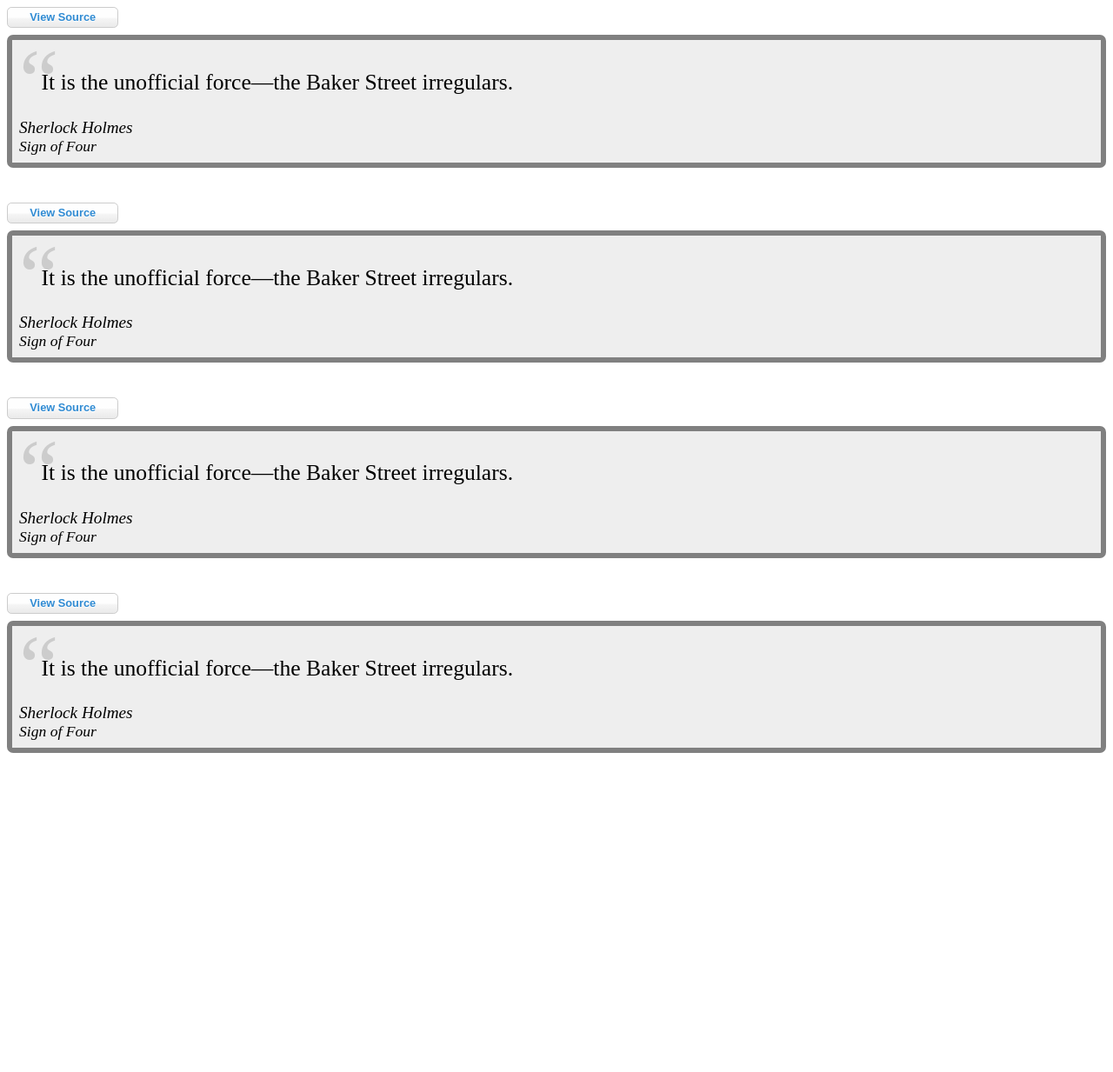
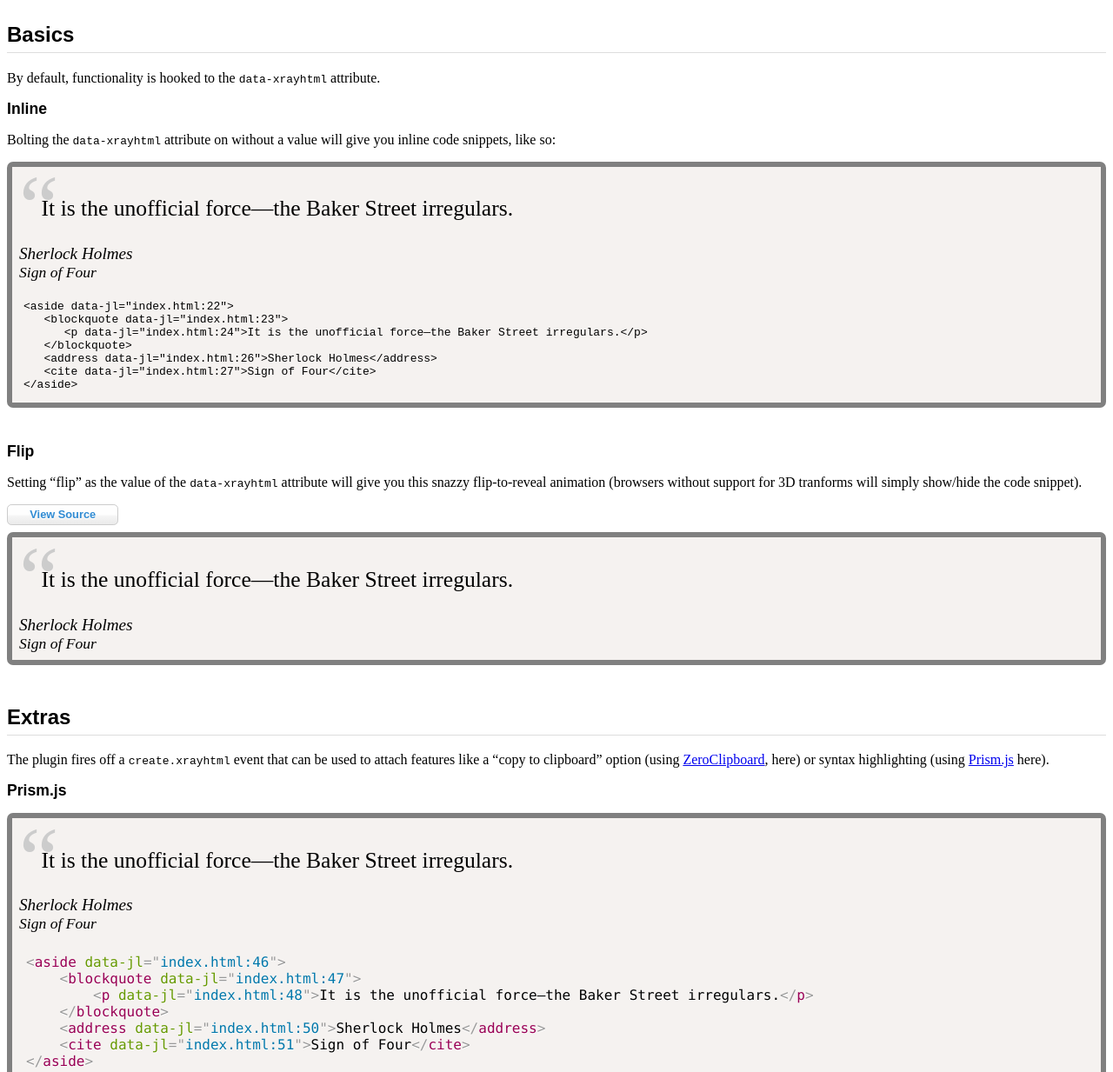
Before and after one commit to filamentgroup/X-rayHTML, a website: page index.html in a window 1280 px wide. Shown: the top 1233 px of the page at 87% size. Before the commit the page ends 906 px from the top, so only its background shows below. Drawn offline with Linux system fonts and the light colour scheme.

Commit message:
Switched init to data attribute, added inline option.

```diff
--- a/demo/demo.css
+++ b/demo/demo.css
@@ -1,5 +1,20 @@
 /* Demo
 -------------------------- */
+h1, h2 {
+	font-family: sans-serif;
+}
+h1 {
+	border-bottom: 1px solid #ddd;
+	padding: .25em 0;
+}
+h2 {
+	font-size: 1.1em;
+}
+
+
+.xrayhtml {
+	position: relative !important;
+}
 
 .btn {
 	background-color: #fefefe;
@@ -8,7 +23,6 @@
 	background-image: linear-gradient( top, rgba( 255,255,255,.1 ) 0%, rgba( 255,255,255,.1 ) 50%, rgba( 170,170,170,.1 ) 55%, rgba( 120,120,120,.15 ) 100% );
 	border: 1px solid #ccc;
 	border-radius: .4em;
-	box-shadow: 0 1px 0 rgba(255,255,255,1);
 	color: #308bd3;
 	cursor: pointer;
 	display: block;
@@ -26,30 +40,49 @@
 	-ms-box-sizing: border-box;
 	box-sizing: border-box;
 }
+
+
+.method-inline .btn {
+	width: auto;
+	display: inline-block;
+	position: absolute;
+	right: 0;
+	bottom: 0;
+	padding-left: 1em;
+	padding-right: 1em;
+	border-radius: 5px 0 0 0;
+	border-width: 1px 0 0 1px;
+}
+
+.method-flip .btn-copy {
+	border-width: 0 0 1px 0;
+	border-radius: 0;
+}
 .btn-small {
 	display: inline-block;
 	font-size: .8em;
 	padding: .4em 2% .35em 2%;
 	width: auto;
 }
-.source {
+[data-xrayhtml] {
 	background: #aaa;
 	border: 6px solid rgba(0,0,0,.25);
 	border-radius: 7px;
 	margin: .5em 0 2.5em 0;
 }
-.source pre {
+.xrayhtml pre {
+	padding: 1em;
 	margin: 0 !important; /* Prism style override. */
 }
-.source code {
+.xrayhtml code {
 	white-space: pre-wrap !important; /* Prism style override. */
 }
 .snippet,
 .source-panel {
-	background: #eee;
+	background: #f5f2f0;
 }
 aside {
-	background: #eee;
+	background: #f5f2f0;
 	padding: .5em;
 }
 blockquote {
--- a/index.html
+++ b/index.html
@@ -13,7 +13,13 @@
 
 </head>
 <body>
-	<div class="source"><aside>
+	<section>
+		<h1>Basics</h1>
+		<p>By default, functionality is hooked to the <code>data-xrayhtml</code> attribute.</p>
+
+		<h2>Inline</h2>
+		<p>Bolting the <code>data-xrayhtml</code> attribute on without a value will give you inline code snippets, like so:</p>
+		<div data-xrayhtml><aside>
 	<blockquote>
 		<p>It is the unofficial force—the Baker Street irregulars.</p>
 	</blockquote>
@@ -21,7 +27,23 @@
 	<cite>Sign of Four</cite>
 </aside></div>
 
-	<div class="source prism"><aside>
+		<h2>Flip</h2>
+		<p>Setting “flip” as the value of the <code>data-xrayhtml</code> attribute will give you this snazzy flip-to-reveal animation (browsers without support for 3D tranforms will simply show/hide the code snippet).</p>
+		<div data-xrayhtml="flip"><aside>
+	<blockquote>
+		<p>It is the unofficial force—the Baker Street irregulars.</p>
+	</blockquote>
+	<address>Sherlock Holmes</address>
+	<cite>Sign of Four</cite>
+</aside></div>
+	</section>
+
+	<section>
+		<h1>Extras</h1>
+		<p>The plugin fires off a <code>create.xrayhtml</code> event that can be used to attach features like a “copy to clipboard” option (using <a href="https://github.com/jonrohan/ZeroClipboard">ZeroClipboard</a>, here) or syntax highlighting (using <a href="http://prismjs.com">Prism.js</a> here).</p>
+
+		<h2>Prism.js</h2>
+		<div data-xrayhtml class="prism"><aside>
 	<blockquote>
 		<p>It is the unofficial force—the Baker Street irregulars.</p>
 	</blockquote>
@@ -29,7 +51,8 @@
 	<cite>Sign of Four</cite>
 </aside></div>
 
-	<div class="source zeroclip"><aside>
+		<h2>ZeroClipboard</h2>
+		<div data-xrayhtml class="zeroclip"><aside>
 	<blockquote>
 		<p>It is the unofficial force—the Baker Street irregulars.</p>
 	</blockquote>
@@ -37,13 +60,16 @@
 	<cite>Sign of Four</cite>
 </aside></div>
 
-	<div class="source prism zeroclip"><aside>
+		<h2>Prism.js and ZeroClipboard</h2>
+		<div data-xrayhtml="flip" class="prism zeroclip"><aside>
 	<blockquote>
 		<p>It is the unofficial force—the Baker Street irregulars.</p>
 	</blockquote>
 	<address>Sherlock Holmes</address>
 	<cite>Sign of Four</cite>
 </aside></div>
+
+	</section>
 
 	<script src="libs/jquery/jquery.js"></script>
 	<script src="src/X-rayHTML.js"></script>
@@ -53,7 +79,7 @@
 	<script src="libs/ZeroClipboard.min.js"></script>
 
 	<script type="text/javascript">
-		$( window ).bind( "create.view-source", function( e ) {
+		$( window ).bind( "create.xrayhtml", function( e ) {
 			var prism = !!~e.target.getAttribute( "class" ).indexOf( "prism" ),
 				zeroclip = !!~e.target.getAttribute( "class" ).indexOf( "zeroclip" ),
 				flash = !!( navigator.mimeTypes[ "application/x-shockwave-flash" ] || "ActiveXObject" in window );
--- a/src/X-rayHTML.js
+++ b/src/X-rayHTML.js
@@ -8,8 +8,8 @@
 */
 
 (function( $ ) {
-  var o = {
-    pluginName: "view-source",
+  var pluginName = "xrayhtml",
+		o = {
 		text: {
 			open: "View Source",
 			close: "View Demo"
@@ -19,27 +19,34 @@
 			open: "view-source",
 			sourcepanel: "source-panel"
 		},
-    initSelector: ".source"
+		initSelector: "[data-" + pluginName + "]",
+		defaultReveal: "inline"
 	},
 	methods = {
 	_create: function() {
 		return $( this ).each(function() {
-        var init = $( this ).data( "init" + o.pluginName );
+			var init = $( this ).data( "init." + pluginName );
 
 			if( init ) {
 				return false;
 			}
 
 			$( this )
-          .data( "init", true )
-          [ o.pluginName ]( "_init" )
-          .trigger( "create." + o.pluginName );
+				.data( "init." + pluginName, true )
+				[ pluginName ]( "_init" )
+				.trigger( "create." +  pluginName );
 		});
 	},
 	_init: function() {
+		var method = $( this ).data( pluginName ) || o.defaultReveal;
+
+		if( method === "flip" ) {
+			$( this )[ pluginName ]( "_createButton" );
+		}
+
 		$( this )
-        [ o.pluginName ]( "_createButton" )
-        [ o.pluginName ]( "_createSource" );
+			.addClass( pluginName + " " + "method-" + method )
+			[ pluginName ]( "_createSource" );
 	},
 	_createButton: function() {
 		var btn = document.createElement( "a" ),
@@ -86,31 +93,31 @@
 };
 
 	// Collection method.
-  $.fn[ o.pluginName ] = function( arrg, a, b, c ) {
+	$.fn[ pluginName ] = function( arrg, a, b, c ) {
 		return this.each(function() {
 
 		// if it's a method
 		if( arrg && typeof( arrg ) === "string" ){
-      return $.fn[ o.pluginName ].prototype[ arrg ].call( this, a, b, c );
+			return $.fn[ pluginName ].prototype[ arrg ].call( this, a, b, c );
 		}
 
 		// don't re-init
-    if( $( this ).data( o.pluginName + "data" ) ){
+		if( $( this ).data( pluginName + "data" ) ){
 			return $( this );
 		}
 
 		// otherwise, init
-    $( this ).data( o.pluginName + "active", true );
-      $.fn[ o.pluginName ].prototype._create.call( this );
+		$( this ).data( pluginName + "active", true );
+			$.fn[ pluginName ].prototype._create.call( this );
 		});
 	};
 
 	// add methods
-  $.extend( $.fn[ o.pluginName ].prototype, methods );
+	$.extend( $.fn[ pluginName ].prototype, methods );
 
 	// DOM-ready auto-init
 	$( function(){
-    $( o.initSelector )[ o.pluginName ]();
+		$( o.initSelector )[ pluginName ]();
 	});
 
 }( jQuery ));
```
Also changed, not shown: README.md, dist/X-rayHTML.css. Lines whose indentation alone changed are shown as unchanged.
